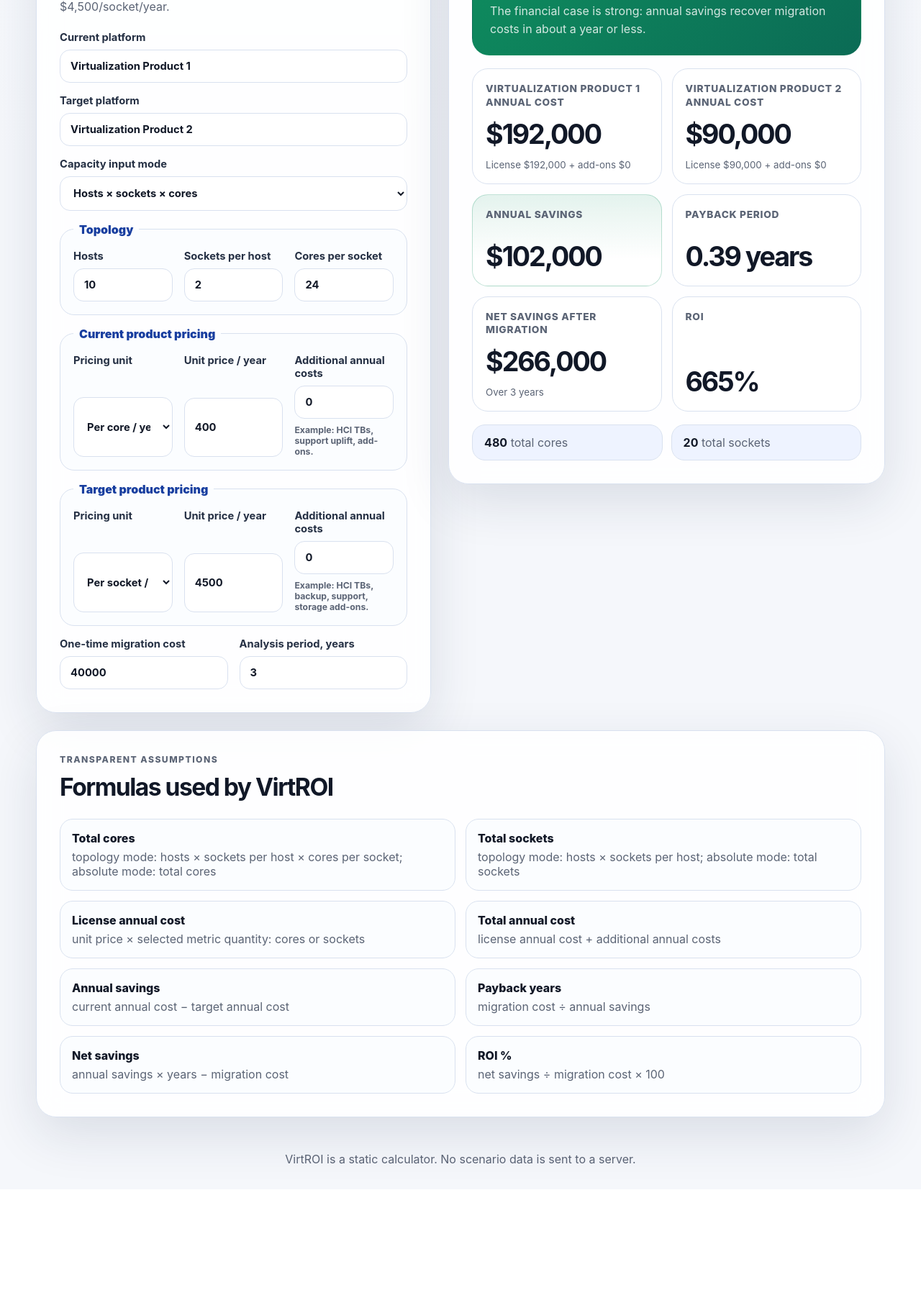
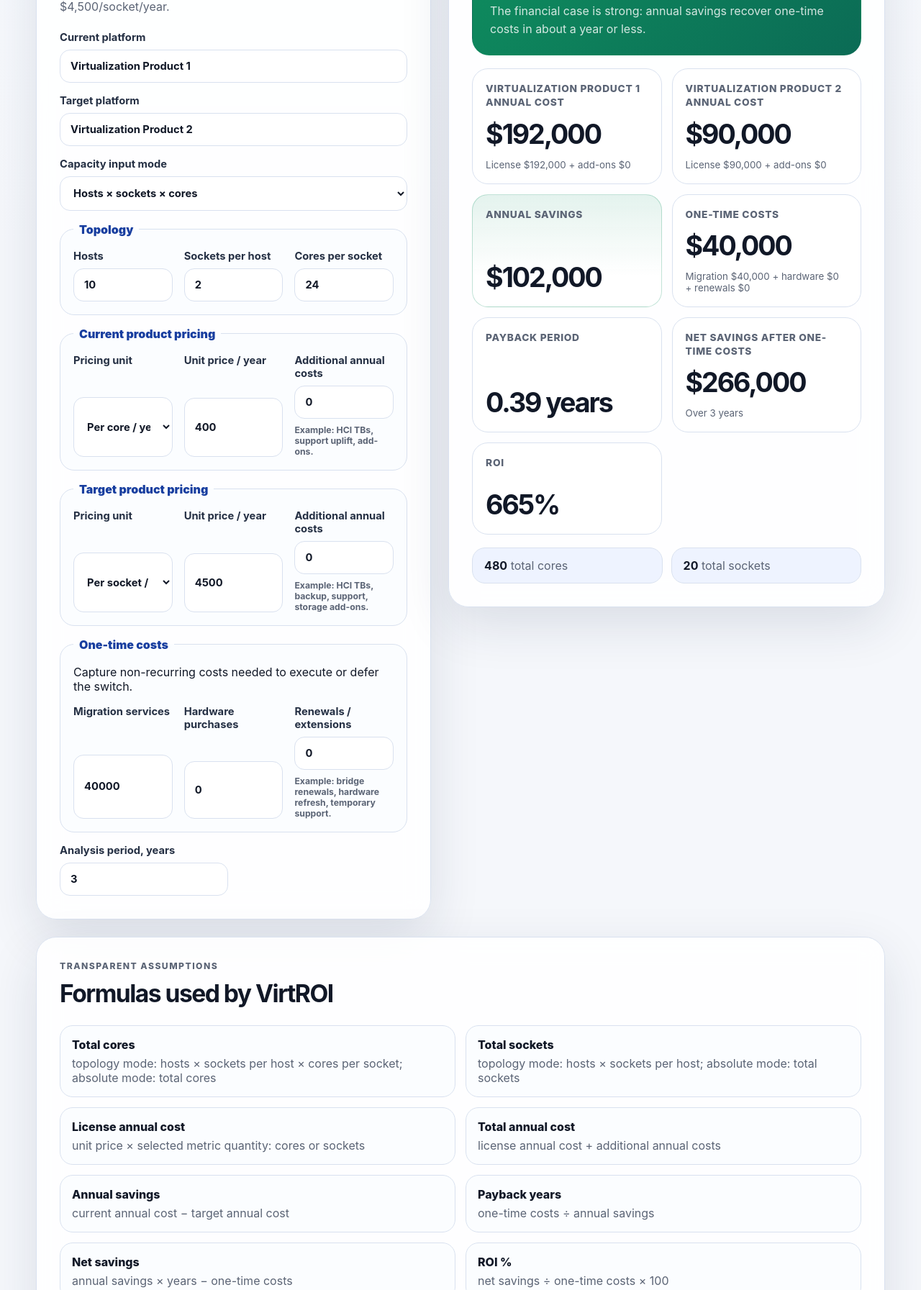
Before and after one commit to da3m0nsec/VirtROI, a website: page index.html in a window 1280 px wide. Shown: the part 814-2607 px from the top of the page at 72% size. Before the commit the page ends 2467 px from the top, so only its background shows below. Drawn offline with Linux system fonts and the light colour scheme.

Commit message:
feat: add one-time cost breakdown

```diff
--- a/app.js
+++ b/app.js
@@ -14,6 +14,8 @@
   currentAdditionalAnnualCost: 0,
   targetAdditionalAnnualCost: 0,
   migrationCost: 40000,
+  hardwareCost: 0,
+  renewalCost: 0,
   years: 3,
 };
 
@@ -59,6 +61,9 @@
   const currentAdditionalAnnualCost = toFiniteNumber(inputs.currentAdditionalAnnualCost);
   const targetAdditionalAnnualCost = toFiniteNumber(inputs.targetAdditionalAnnualCost);
   const migrationCost = toFiniteNumber(inputs.migrationCost);
+  const hardwareCost = toFiniteNumber(inputs.hardwareCost);
+  const renewalCost = toFiniteNumber(inputs.renewalCost);
+  const oneTimeCosts = migrationCost + hardwareCost + renewalCost;
   const years = toFiniteNumber(inputs.years, DEFAULT_INPUTS.years);
 
   const currentLicenseAnnualCost = calculateLicenseCost(currentPricingMetric, currentUnitPricePerYear, totalSockets, totalCores);
@@ -67,9 +72,9 @@
   const targetAnnualCost = targetLicenseAnnualCost + targetAdditionalAnnualCost;
   const annualSavings = currentAnnualCost - targetAnnualCost;
   const totalSavingsOverPeriod = annualSavings * years;
-  const netSavingsAfterMigration = totalSavingsOverPeriod - migrationCost;
-  const paybackYears = annualSavings > 0 ? migrationCost / annualSavings : null;
-  const roiPercent = migrationCost > 0 ? roundTo((netSavingsAfterMigration / migrationCost) * 100, 2) : null;
+  const netSavingsAfterMigration = totalSavingsOverPeriod - oneTimeCosts;
+  const paybackYears = annualSavings > 0 ? oneTimeCosts / annualSavings : null;
+  const roiPercent = oneTimeCosts > 0 ? roundTo((netSavingsAfterMigration / oneTimeCosts) * 100, 2) : null;
 
   const result = {
     totalCores,
@@ -78,6 +83,7 @@
     targetLicenseAnnualCost,
     currentAnnualCost,
     targetAnnualCost,
+    oneTimeCosts,
     annualSavings,
     totalSavingsOverPeriod,
     netSavingsAfterMigration,
@@ -86,7 +92,7 @@
   };
 
   Object.defineProperty(result, 'migrationCost', {
-    value: migrationCost,
+    value: oneTimeCosts,
     enumerable: false,
   });
 
@@ -116,7 +122,7 @@
     return {
       label: 'Strong case',
       tone: 'strong',
-      summary: 'The financial case is strong: annual savings recover migration costs in about a year or less.',
+      summary: 'The financial case is strong: annual savings recover one-time costs in about a year or less.',
     };
   }
 
@@ -131,7 +137,7 @@
   return {
     label: 'Weak financial case',
     tone: 'weak',
-    summary: 'Savings are too low, negative, or take too long to recover the migration investment.',
+    summary: 'Savings are too low, negative, or take too long to recover the one-time investment.',
   };
 }
 
@@ -194,6 +200,8 @@
     currentAdditionalAnnualCost: toFiniteNumber(getValue('currentAdditionalAnnualCost', DEFAULT_INPUTS.currentAdditionalAnnualCost)),
     targetAdditionalAnnualCost: toFiniteNumber(getValue('targetAdditionalAnnualCost', DEFAULT_INPUTS.targetAdditionalAnnualCost)),
     migrationCost: toFiniteNumber(getValue('migrationCost', DEFAULT_INPUTS.migrationCost)),
+    hardwareCost: toFiniteNumber(getValue('hardwareCost', DEFAULT_INPUTS.hardwareCost)),
+    renewalCost: toFiniteNumber(getValue('renewalCost', DEFAULT_INPUTS.renewalCost)),
     years: toFiniteNumber(getValue('years', DEFAULT_INPUTS.years), DEFAULT_INPUTS.years),
   };
 }
@@ -223,6 +231,10 @@
   setText('targetLicenseAnnualCost', formatCurrency(result.targetLicenseAnnualCost));
   setText('currentAdditionalCostDisplay', formatCurrency(inputs.currentAdditionalAnnualCost));
   setText('targetAdditionalCostDisplay', formatCurrency(inputs.targetAdditionalAnnualCost));
+  setText('migrationCostDisplay', formatCurrency(inputs.migrationCost));
+  setText('hardwareCostDisplay', formatCurrency(inputs.hardwareCost));
+  setText('renewalCostDisplay', formatCurrency(inputs.renewalCost));
+  setText('oneTimeCosts', formatCurrency(result.oneTimeCosts));
   setText('annualSavings', formatCurrency(result.annualSavings));
   setText('paybackYears', formatYears(result.paybackYears));
   setText('netSavingsAfterMigration', formatCurrency(result.netSavingsAfterMigration));
@@ -305,7 +317,7 @@
 }
 
 function renderCharts(result, inputs) {
-  const series = buildChartSeries({ ...result, migrationCost: inputs.migrationCost }, inputs.years);
+  const series = buildChartSeries(result, inputs.years);
   drawChart(
     getElement('costChart'),
     series,
--- a/index.html
+++ b/index.html
@@ -143,10 +143,27 @@
               </div>
             </fieldset>
 
-            <label>
-              <span>One-time migration cost</span>
-              <input id="migrationCost" type="number" value="40000" min="0" step="100" inputmode="decimal" />
-            </label>
+            <fieldset class="field-group wide one-time-costs">
+              <legend>One-time costs</legend>
+              <p class="field-note">Capture non-recurring costs needed to execute or defer the switch.</p>
+              <div class="input-grid compact">
+                <label>
+                  <span>Migration services</span>
+                  <input id="migrationCost" type="number" value="40000" min="0" step="100" inputmode="decimal" />
+                </label>
+
+                <label>
+                  <span>Hardware purchases</span>
+                  <input id="hardwareCost" type="number" value="0" min="0" step="100" inputmode="decimal" />
+                </label>
+
+                <label>
+                  <span>Renewals / extensions</span>
+                  <input id="renewalCost" type="number" value="0" min="0" step="100" inputmode="decimal" />
+                  <small>Example: bridge renewals, hardware refresh, temporary support.</small>
+                </label>
+              </div>
+            </fieldset>
 
             <label>
               <span>Analysis period, years</span>
@@ -181,12 +198,18 @@
             </article>
 
             <article class="metric-card">
+              <span class="metric-label">One-time costs</span>
+              <strong id="oneTimeCosts">$40,000</strong>
+              <small>Migration <span id="migrationCostDisplay">$40,000</span> + hardware <span id="hardwareCostDisplay">$0</span> + renewals <span id="renewalCostDisplay">$0</span></small>
+            </article>
+
+            <article class="metric-card">
               <span class="metric-label">Payback period</span>
               <strong id="paybackYears">0.39 years</strong>
             </article>
 
             <article class="metric-card">
-              <span class="metric-label">Net savings after migration</span>
+              <span class="metric-label">Net savings after one-time costs</span>
               <strong id="netSavingsAfterMigration">$266,000</strong>
               <small>Over <span id="analysisPeriodLabel">3 years</span></small>
             </article>
@@ -210,26 +233,26 @@
         <div class="section-heading">
           <p class="eyebrow">Dynamic charts</p>
           <h2 id="charts-title">Visualize the business case over time</h2>
-          <p>Charts update instantly as you change pricing unit, capacity, add-on costs, migration cost, or analysis period.</p>
+          <p>Charts update instantly as you change pricing unit, capacity, add-on costs, one-time costs, or analysis period.</p>
         </div>
 
         <div class="chart-grid">
           <article class="chart-card">
             <div class="chart-heading">
               <h3>Cumulative cost</h3>
-              <p>Current platform vs target platform including migration cost.</p>
+              <p>Current platform vs target platform including one-time costs.</p>
             </div>
             <canvas id="costChart" aria-label="Cumulative cost chart" role="img"></canvas>
             <div class="legend">
               <span><i class="legend-current"></i> Current</span>
-              <span><i class="legend-target"></i> Target + migration</span>
+              <span><i class="legend-target"></i> Target + one-time costs</span>
             </div>
           </article>
 
           <article class="chart-card">
             <div class="chart-heading">
               <h3>Net savings</h3>
-              <p>Positive values mean the target platform has recovered migration cost and is saving money.</p>
+              <p>Positive values mean the target platform has recovered one-time costs and is saving money.</p>
             </div>
             <canvas id="savingsChart" aria-label="Net savings chart" role="img"></canvas>
             <div class="legend">
@@ -251,9 +274,9 @@
         <div><dt>License annual cost</dt><dd>unit price × selected metric quantity: cores or sockets</dd></div>
         <div><dt>Total annual cost</dt><dd>license annual cost + additional annual costs</dd></div>
         <div><dt>Annual savings</dt><dd>current annual cost − target annual cost</dd></div>
-        <div><dt>Payback years</dt><dd>migration cost ÷ annual savings</dd></div>
-        <div><dt>Net savings</dt><dd>annual savings × years − migration cost</dd></div>
-        <div><dt>ROI %</dt><dd>net savings ÷ migration cost × 100</dd></div>
+        <div><dt>Payback years</dt><dd>one-time costs ÷ annual savings</dd></div>
+        <div><dt>Net savings</dt><dd>annual savings × years − one-time costs</dd></div>
+        <div><dt>ROI %</dt><dd>net savings ÷ one-time costs × 100</dd></div>
       </dl>
     </section>
   </main>
```
Also changed, not shown: tests/roi.test.js (+25 -0 lines), README.md.
